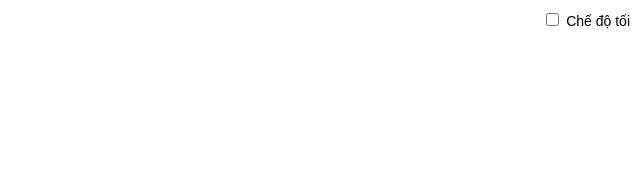
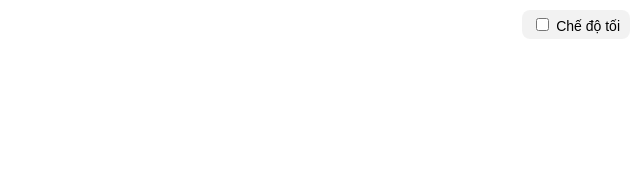
Before and after one commit to khang1ta/SinhHoc_TPK, a plain HTML site: page index.html in a window 1280 px wide. Shown: the full height of the page, 640-1280 px from the left. Drawn offline with Linux system fonts and the light colour scheme.

Commit message:
Update style.css

```diff
--- a/style.css
+++ b/style.css
@@ -15,4 +15,7 @@ body.dark {
   top: 10px;
   right: 10px;
   font-size: 14px;
+  background: rgba(0,0,0,0.05);
+  padding: 5px 10px;
+  border-radius: 8px;
 }
```
